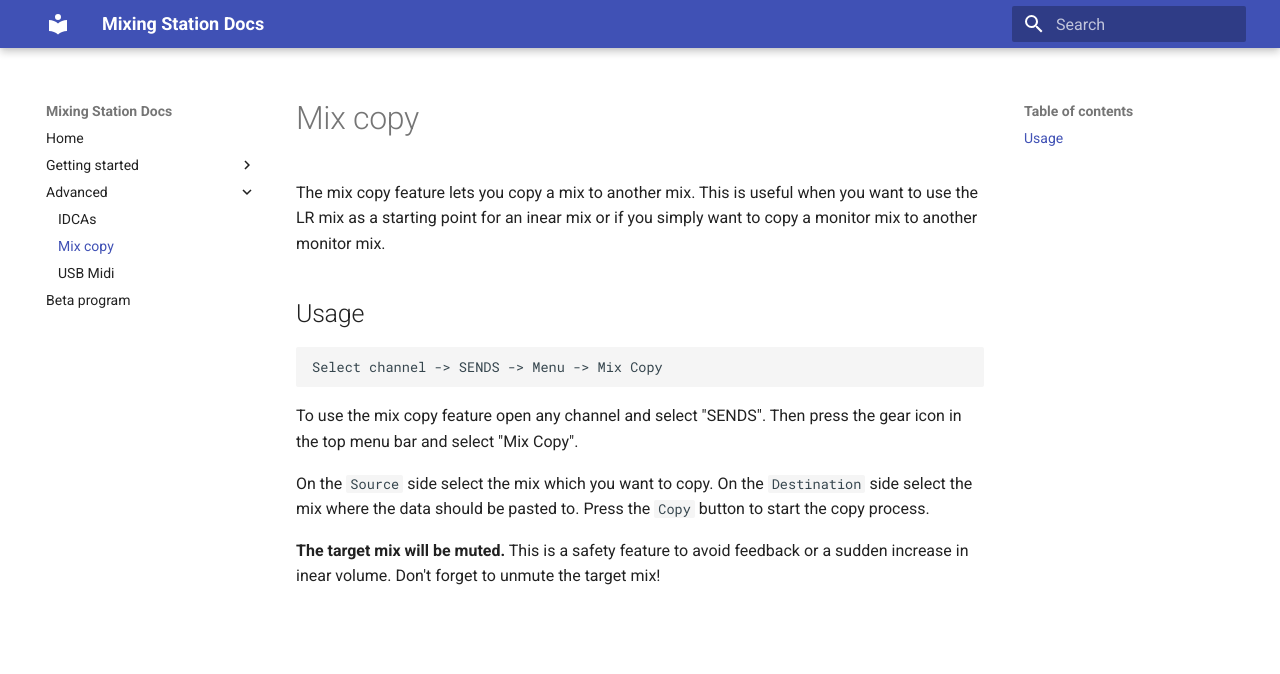
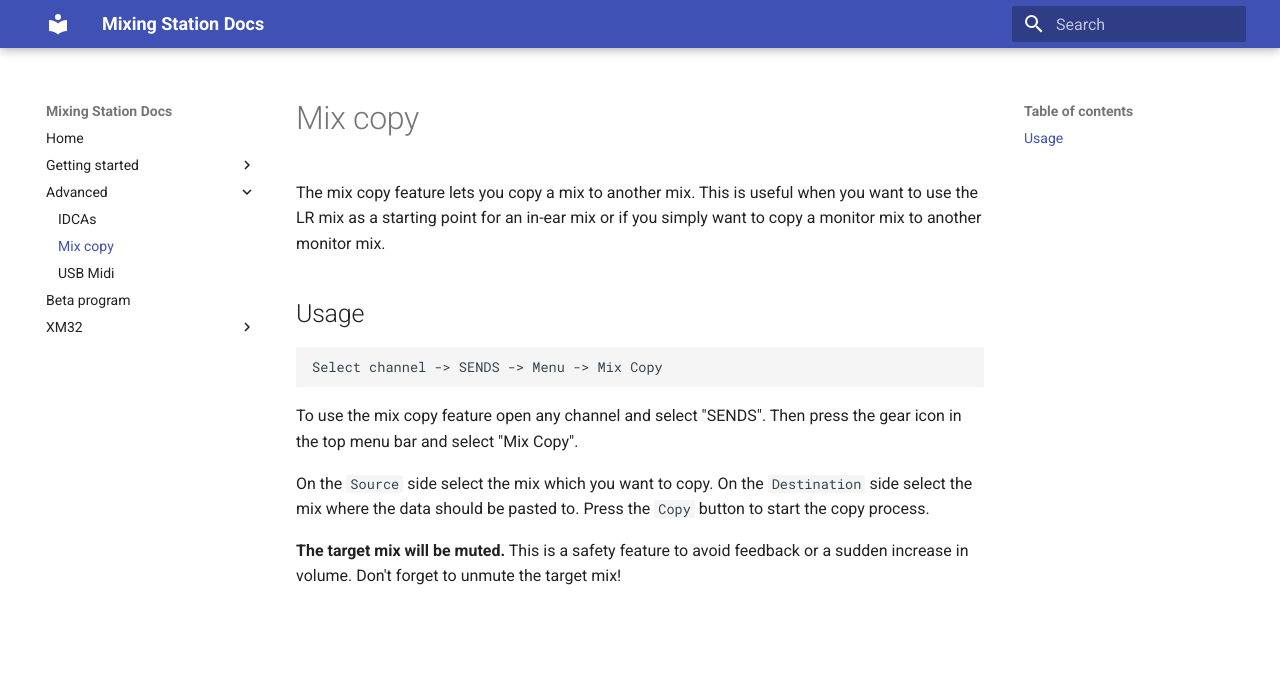
Before and after one commit to davidgiga1993/mixing-station-docs, an MkDocs documentation site: the page built from docs/mix-copy.md, in a window 1280 px wide. Shown: the top 674 px of the page. Built offline with MkDocs 1.6.1 and Material for MkDocs 9.7.7, drawn with Linux system fonts in a browser that asks for light colours.

Commit message:
Add XM32 channel-move docs

```diff
--- a/docs/mix-copy.md
+++ b/docs/mix-copy.md
@@ -1,6 +1,6 @@
 # Mix copy
 The mix copy feature lets you copy a mix to another mix.
-This is useful when you want to use the LR mix as a starting point for an inear mix
+This is useful when you want to use the LR mix as a starting point for an in-ear mix
 or if you simply want to copy a monitor mix to another monitor mix.
 
 ## Usage
@@ -16,5 +16,5 @@
 Press the `Copy` button to start the copy process.
 
 **The target mix will be muted.**
-This is a safety feature to avoid feedback or a sudden increase in inear volume.
+This is a safety feature to avoid feedback or a sudden increase in volume.
 Don't forget to unmute the target mix!
--- a/mkdocs.yml
+++ b/mkdocs.yml
@@ -15,3 +15,5 @@
     - Mix copy: mix-copy.md
     - USB Midi: usb-midi.md
   - Beta program: beta.md
+  - XM32:
+      Channel move: xm32/channel-move.md
```
Also changed, not shown: docs/xm32/channel-move.md (added, +45 -0 lines), docs/img/xm32/channel-move.png (added).
